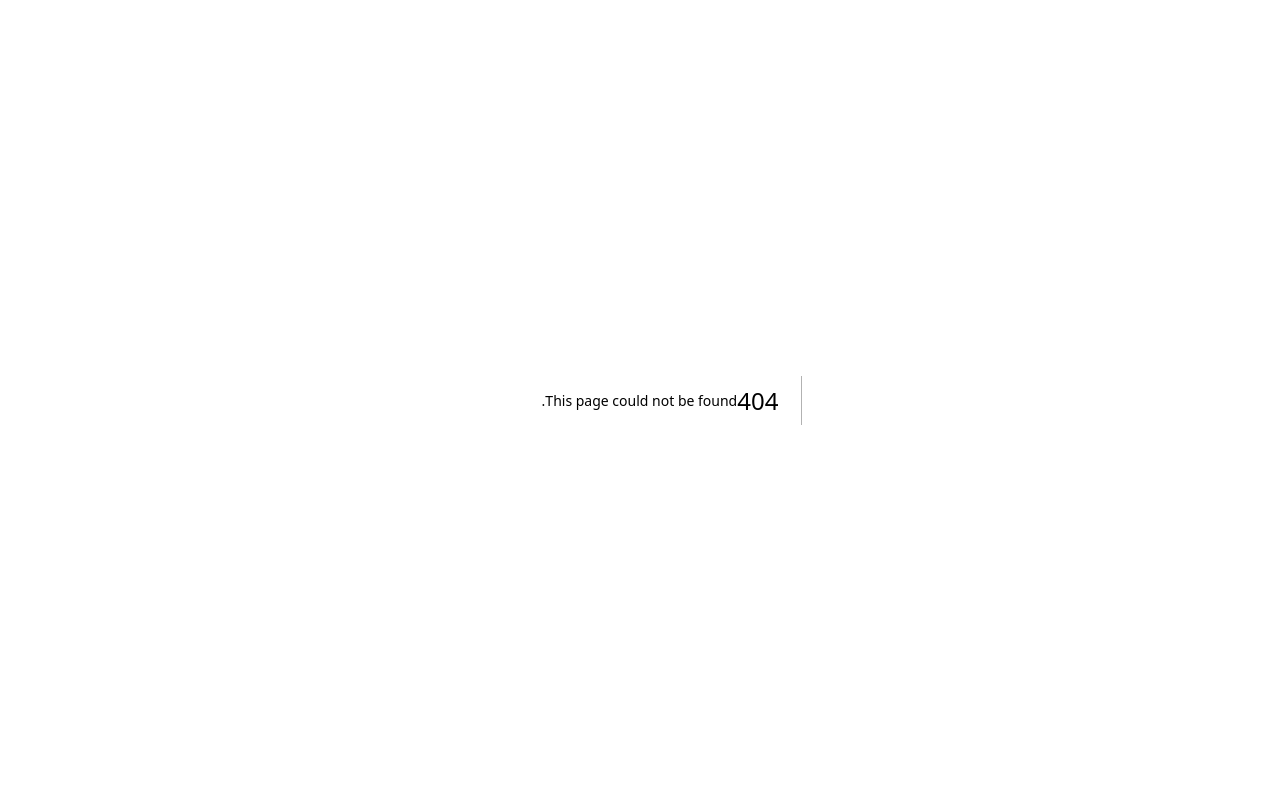
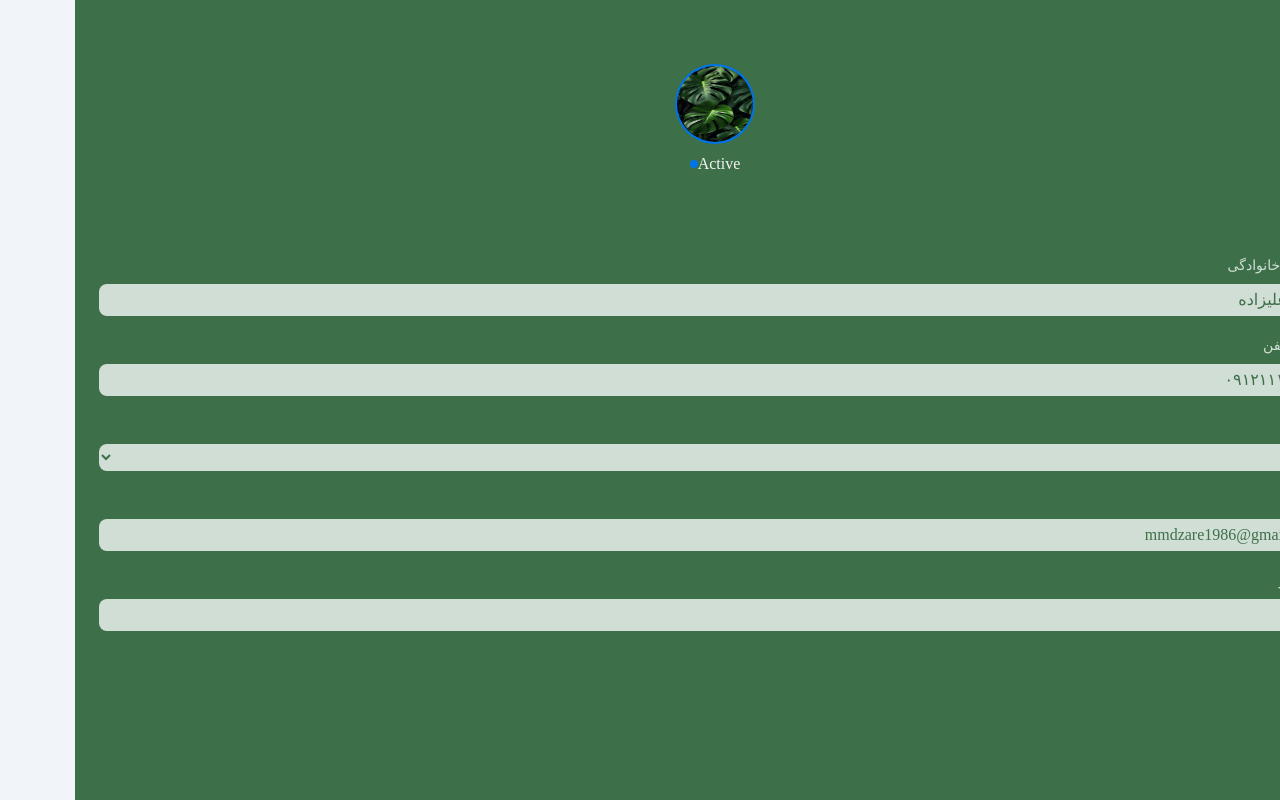
Before and after one commit to SinaAndDan/Sina-Flower-2024, a Next.js app: page /account/profile/edit in a window 1280 px wide. Before the commit this address had no page. Built offline with nearby package versions, Linux system fonts and the light colour scheme.

Commit message:
profile page (consist of: profile,edit profile) v-1.1 made

```diff
--- /dev/null
+++ b/src/app/account/profile/edit/page.tsx
@@ -0,0 +1,8 @@
+import EditProfile from "@/app/components/profile/editProfile";
+import React from "react";
+
+const editPro = () => {
+  return <EditProfile />;
+};
+
+export default editPro;
--- /dev/null
+++ b/src/app/components/profile/editProfile.tsx
@@ -0,0 +1,121 @@
+"use client";
+
+import React from "react";
+import Image from "next/image";
+import { MdKeyboardDoubleArrowDown, MdLock, MdSave } from "react-icons/md";
+import { GrFormNext } from "react-icons/gr";
+import { useRouter } from "next/navigation";
+
+const EditProfile: React.FC = () => {
+  const router = useRouter();
+  const backToProfile = () => {
+    router.push("/account/profile");
+  };
+
+  return (
+    <div className="flex flex-col h-screen bg-greenlogIn font-yekan">
+      <div className="flex items-center justify-center w-full min-h-52  rounded-br-xl relative">
+        <button
+          className="bg-loginInput rounded-full w-8 h-8 flex items-center justify-center absolute right-4 top-4"
+          onClick={backToProfile}
+        >
+          <GrFormNext className="w-6 h-6 text-greenlogIn cursor-pointer translate-x-px" />
+        </button>
+        <span className="flex flex-col items-center rounded-full w-20 h-20 my-12 bg-blue">
+          <Image
+            width={200}
+            height={200}
+            src="/login.jpg"
+            alt="Full Screen Image"
+            className="p-0.5 w-20 h-20 rounded-full"
+            priority={true} // Optional: Loads the image with high priority
+          />
+          <div className="flex items-center justify-center mt-2">
+            <p className="text-white">Active</p>
+            <span className="w-2 h-2 bg-blue rounded-full"></span>
+          </div>
+        </span>
+      </div>
+      <form className="font-yekan w-full px-6 mt-12">
+        <div>
+          <label
+            htmlFor="full_name"
+            className="block mb-2 text-sm font-medium text-gray-900 font-yekan text-loginInput"
+          >
+            نام و نام خانوادگی
+          </label>
+          <input
+            type="text"
+            id="full_name"
+            className="bg-loginInput text-greenlogIn w-full placeholder:text-greenlogIn py-1 px-3 rounded-lg active:outline-greenlogIn focus:outline-greenlogIn focus:transition-opacity"
+            placeholder="علی علیزاده"
+            required
+          />
+        </div>
+        <div>
+          <label
+            htmlFor="phone_number"
+            className="block mb-2 mt-5 text-sm font-medium text-gray-900 text-loginInput"
+          >
+            شماره تلفن
+          </label>
+          <input
+            type="number"
+            id="phone_number"
+            className="bg-loginInput text-greenlogIn w-full placeholder:text-greenlogIn py-1 px-3 rounded-lg active:outline-greenlogIn focus:outline-greenlogIn focus:transition-opacity"
+            placeholder="۰۹۱۲۱۱۱۱۱۱۱"
+            required
+          />
+        </div>
+        <div>
+          <label
+            htmlFor="city"
+            className="block mb-2 mt-5 text-sm font-medium text-gray-900 text-loginInput"
+          >
+            شهر
+          </label>
+          <select
+            id="city"
+            className="bg-loginInput text-greenlogIn w-full placeholder:text-greenlogIn py-1 px-3 rounded-lg active:outline-greenlogIn focus:outline-greenlogIn focus:transition-opacity"
+            required
+          />
+        </div>
+        <div>
+          <label
+            htmlFor="email"
+            className="block mb-2 mt-5 text-sm font-medium text-gray-900 text-loginInput"
+          >
+            ایمیل
+          </label>
+          <input
+            type="text"
+            id="email"
+            className="bg-loginInput text-greenlogIn w-full placeholder:text-greenlogIn py-1 px-3 rounded-lg active:outline-greenlogIn focus:outline-greenlogIn focus:transition-opacity"
+            placeholder="mmdzare1986@gmail.com"
+            required
+          />
+        </div>
+        <div>
+          <label
+            htmlFor="password"
+            className="block mb-2 mt-5 text-sm font-medium text-gray-900 text-loginInput"
+          >
+            رمز عبور
+          </label>
+          <input
+            type="password"
+            id="password"
+            className="bg-loginInput text-greenlogIn w-full placeholder:text-greenlogIn py-1 px-3 rounded-lg active:outline-greenlogIn focus:outline-greenlogIn focus:transition-opacity"
+            placeholder=""
+            required
+          />
+        </div>
+      </form>
+      <span className="w-12 h-12 mt-auto bg-loginInput rounded-full flex items-center justify-center my-5 mx-3">
+        <MdSave className="text-greenlogIn w-8 h-8 translate-x-0.5" />
+      </span>
+    </div>
+  );
+};
+
+export default EditProfile;
--- a/src/app/components/profile/profile.tsx
+++ b/src/app/components/profile/profile.tsx
@@ -1,14 +1,32 @@
+"use client";
+
 import React from "react";
 import Image from "next/image";
 import { GrFormNext } from "react-icons/gr";
-import { MdKeyboardDoubleArrowDown, MdLock } from "react-icons/md";
+import { MdKeyboardDoubleArrowDown, MdLock, MdSave } from "react-icons/md";
 import { IoPerson } from "react-icons/io5";
+import { useRouter } from "next/navigation";
 
 const ProfilePage: React.FC = () => {
+  const router = useRouter();
+  const backToAccount = () => {
+    router.push("/account");
+  };
+
+  const goForEdit = () => {
+    router.push("/account/profile/edit");
+  };
+
   return (
-    <div className="flex flex-col">
+    <div className="flex flex-col h-screen font-yekan">
       <div className="flex items-center justify-center w-full min-h-52 bg-greenlogIn rounded-br-xl relative">
-        <span className="flex flex-col items-center rounded-full w-20 h-20 my-12">
+        <button
+          className="bg-loginInput rounded-full w-8 h-8 flex items-center justify-center absolute right-4 top-4"
+          onClick={backToAccount}
+        >
+          <GrFormNext className="w-6 h-6 text-greenlogIn cursor-pointer translate-x-px" />
+        </button>
+        <span className="flex flex-col items-center rounded-full w-20 h-20 my-12 bg-blue">
           <Image
             width={200}
             height={200}
@@ -17,32 +35,50 @@ const ProfilePage: React.FC = () => {
             className="p-0.5 w-20 h-20 rounded-full"
             priority={true} // Optional: Loads the image with high priority
           />
-          <div className="flex items-center justify-center">
+          <div className="flex items-center justify-center mt-2">
             <p className="text-white">Active</p>
-            <span className="w-2 h-2 bg-blue rounded-full mx-1"></span>
+            <span className="w-2 h-2 bg-blue rounded-full"></span>
           </div>
         </span>
-        <span className=" bg-greenlogIn rounded-r-full w-12 h-12 flex items-center justify-center absolute left-0 -bottom-8">
+        <button
+          className=" bg-greenlogIn rounded-full w-12 h-12 flex items-center justify-center absolute left-0 -bottom-6"
+          onClick={goForEdit}
+        >
           <MdKeyboardDoubleArrowDown className="w-8 h-8 text-white" />
-        </span>
+        </button>
       </div>
-      <form className="font-yekan w-full px-6 mt-12">
+      <div className="font-yekan w-full px-6 mt-12">
         <div>
-          <label
-            htmlFor="full_name"
-            className="block mb-2 text-sm font-medium text-gray-900 dark:text-white"
-          >
+          <p className="block mb-1 text-sm font-medium text-gray-900 dark:text-white">
             نام و نام خانوادگی
-          </label>
-          <input
-            type="text"
-            id="full_name"
-            className="bg-gray-50 border border-gray-300 text-gray-900 text-sm rounded-lg focus:ring-blue-500 focus:border-blue-500 block w-full p-2.5 dark:bg-gray-700 dark:border-gray-600 dark:placeholder-gray-400 dark:text-white dark:focus:ring-blue-500 dark:focus:border-blue-500"
-            placeholder="Doe"
-            required
-          />
+          </p>
+          <p className=" text-greenlogIn py-1 ">علی علیزاده</p>
         </div>
-      </form>
+        <div>
+          <p className="block mb-1 mt-4 text-sm font-medium text-gray-900 dark:text-white">
+            شماره تلفن
+          </p>
+          <p className=" text-greenlogIn py-1 ">۰۹۱۲۱۱۱۱۱۱۱</p>
+        </div>
+        <div>
+          <p className="block mb-1 mt-4 text-sm font-medium text-gray-900 dark:text-white">
+            شهر
+          </p>
+          <p className=" text-greenlogIn py-1 ">تهران</p>
+        </div>
+        <div>
+          <p className="block mb-1 mt-4 text-sm font-medium text-gray-900 dark:text-white">
+            ایمیل
+          </p>
+          <p className=" text-greenlogIn py-1 ">mmdzare1986@gmail.com</p>
+        </div>
+        <div>
+          <p className="block mb-1 mt-4 text-sm font-medium text-gray-900 dark:text-white">
+            رمز عبور
+          </p>
+          <p className=" text-greenlogIn py-1 ">********</p>
+        </div>
+      </div>
     </div>
   );
 };
```
